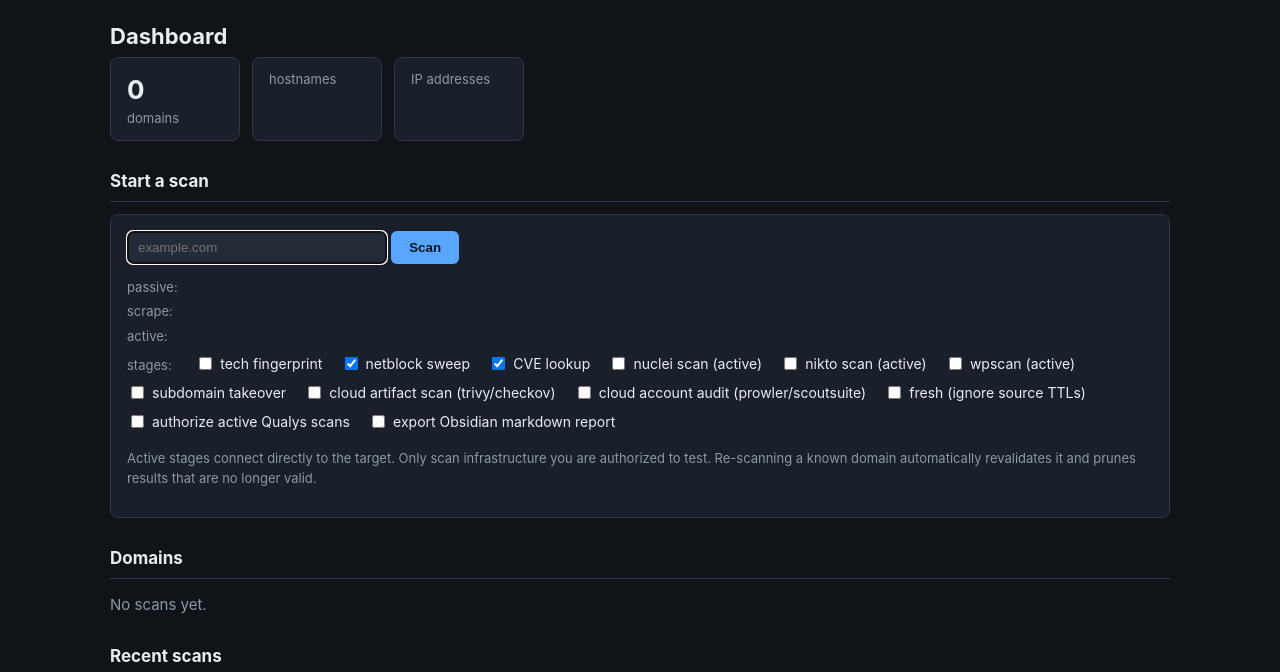
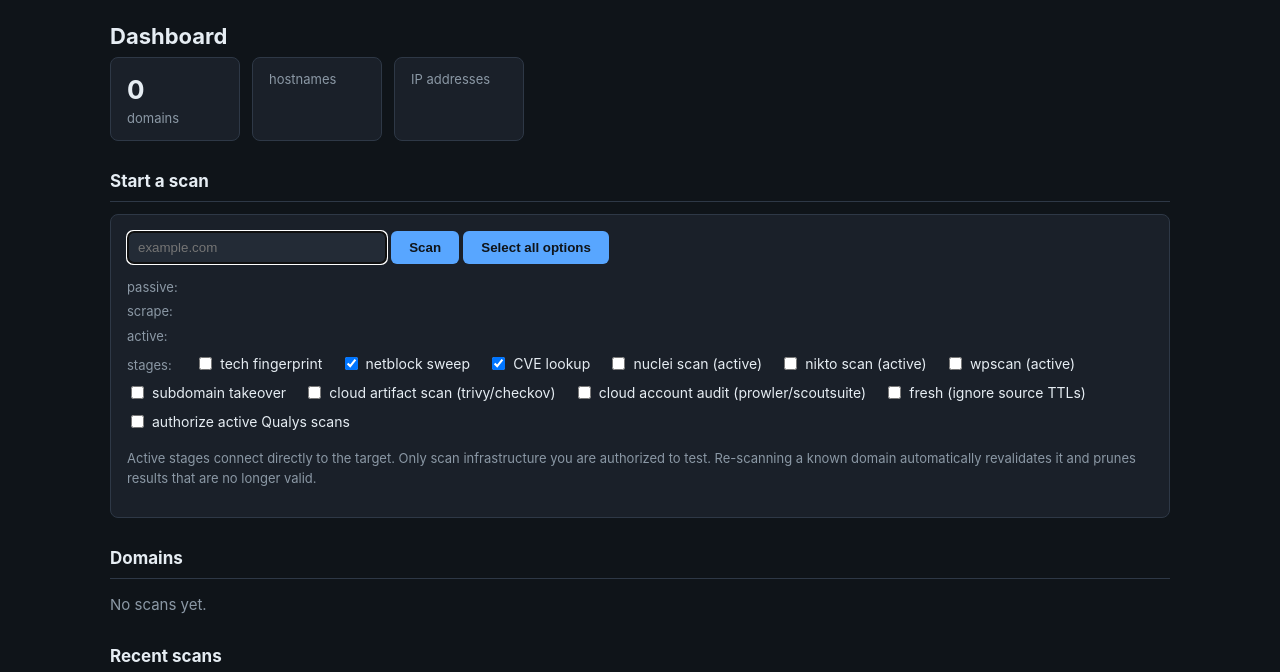
Before and after one commit to SpaceMoehre/posint-scanner, a FastAPI app: page / in a window 1280 px wide. Shown: the part 48-720 px from the top of the page. Run offline with FastAPI, Linux system fonts and the light colour scheme.

Commit message:
Web: drop scan-time markdown export, add per-domain export selection and select-all options button
Co-Authored-By: Claude Sonnet 5.5 <noreply@anthropic.com>
Claude-Session: https://claude.ai/code/session_01FmbJgLYSJGAr5ZRLo8BMJB

```diff
--- a/src/posint_scanner/web/app.py
+++ b/src/posint_scanner/web/app.py
@@ -18,7 +18,7 @@ import tempfile
 from datetime import datetime, timezone
 from pathlib import Path
 
-from fastapi import FastAPI, Form, Request
+from fastapi import FastAPI, Form, Query, Request
 from fastapi.responses import FileResponse, HTMLResponse, JSONResponse, RedirectResponse
 from fastapi.templating import Jinja2Templates
 from pydantic import ValidationError
@@ -85,7 +85,6 @@ def create_app(
         cloud_scan: bool = Form(False),
         cloud_audit: bool = Form(False),
         fresh: bool = Form(False),
-        export_report: bool = Form(False),
     ) -> RedirectResponse:
         domain = domain.strip()
         if not domain:
@@ -105,7 +104,6 @@ def create_app(
             cloud_scan=cloud_scan,
             cloud_audit=cloud_audit,
             fresh=fresh,
-            export_report=export_report,
         )
         job = manager.start(domain, options)
         return RedirectResponse(f"/scans/{job.id}", status_code=303)
@@ -131,11 +129,13 @@ def create_app(
         return JSONResponse(job.as_dict())
 
     @app.get("/export.zip")
-    def export_zip() -> FileResponse:
+    def export_zip(domain: list[str] = Query([])) -> FileResponse:
+        """`domain` (repeatable) limits the export to those domains; none
+        means everything."""
         fd, path = tempfile.mkstemp(suffix=".zip")
         os.close(fd)
         try:
-            write_zip(db, path)
+            write_zip(db, path, domains=domain or None)
         except Exception:
             os.unlink(path)
             raise
--- a/src/posint_scanner/web/scans.py
+++ b/src/posint_scanner/web/scans.py
@@ -23,7 +23,6 @@ from pathlib import Path
 
 from posint_scanner.config import load_config
 from posint_scanner.db import Database
-from posint_scanner.export.obsidian_export import export_obsidian
 from posint_scanner.orchestrator import ScanControl, run_scan
 from posint_scanner.registry import SOURCE_CLASSES, SourceSelection, build_sources
 
@@ -54,7 +53,6 @@ class ScanOptions:
     cloud_scan: bool = False
     cloud_audit: bool = False
     fresh: bool = False
-    export_report: bool = False  # opt-in Obsidian markdown export (off by default)
 
     def selection(self) -> SourceSelection:
         if self.sources is None:
@@ -182,9 +180,6 @@ class ScanManager:
                     fresh=opts.fresh,
                     control=job.control,
                 )
-                # Export Obsidian markdown only if explicitly requested (off by default).
-                if opts.export_report:
-                    export_obsidian(db, Path(self.vault_dir))
             job.status = "cancelled" if job.control.cancelled() else "completed"
         except Exception as exc:  # noqa: BLE001 - surface any failure to the UI
             logger.exception("scan job %s for %s failed", job.id, job.domain)
--- a/src/posint_scanner/web/templates/dashboard.html
+++ b/src/posint_scanner/web/templates/dashboard.html
@@ -14,6 +14,7 @@
     <div style="margin-bottom:12px">
       <input type="text" name="domain" placeholder="example.com" required autofocus>
       <button type="submit">Scan</button>
+      <button type="button" id="select-all-opts" class="secondary">Select all options</button>
     </div>
     <input type="hidden" name="sources_form" value="1">
     {% for category in ["passive", "scrape", "active"] %}
@@ -37,7 +38,6 @@
       <label title="Authenticated: Prowler + ScoutSuite against the configured cloud providers, using your environment credentials. Only for accounts you're authorized to audit. Needs the prowler/scout binaries."><input type="checkbox" name="cloud_audit"> cloud account audit (prowler/scoutsuite)</label>
       <label><input type="checkbox" name="fresh"> fresh (ignore source TTLs)</label>
       <label><input type="checkbox" name="authorize_scans"> authorize active Qualys scans</label>
-      <label><input type="checkbox" name="export_report"> export Obsidian markdown report</label>
     </div>
     <p class="note">Active stages connect directly to the target. Only scan infrastructure you are authorized to test. Re-scanning a known domain automatically revalidates it and prunes results that are no longer valid.</p>
   </form>
@@ -49,7 +49,7 @@
 // remembered: each must be a deliberate per-scan choice.
 (function () {
   const KEY = "posint.scanForm";
-  const NEVER_REMEMBER = ["authorize_scans", "nuclei", "nikto", "wpscan", "takeover", "cloud_scan", "cloud_audit", "export_report"];
+  const NEVER_REMEMBER = ["authorize_scans", "nuclei", "nikto", "wpscan", "takeover", "cloud_scan", "cloud_audit"];
   const form = document.querySelector("form.scan");
   const boxes = [...form.querySelectorAll('input[type=checkbox]')]
     .filter(b => !NEVER_REMEMBER.includes(b.name));
@@ -65,14 +65,30 @@
 })();
 </script>
 
+<script>
+(function () {
+  const btn = document.getElementById("select-all-opts");
+  const boxes = () => [...document.querySelectorAll('form.scan input[type=checkbox]')];
+  btn.addEventListener("click", () => {
+    const all = boxes().every(b => b.checked);
+    boxes().forEach(b => { b.checked = !all; });
+    btn.textContent = all ? "Select all options" : "Clear all options";
+  });
+})();
+</script>
+
 <h2>Domains</h2>
 {% if data.domains %}
-<p><a href="/export.zip" download>Download everything (zip)</a> <span class="note">- JSON, CSV, Obsidian vault and a copy of the database</span></p>
+<form id="export" method="get" action="/export.zip">
+  <button type="submit">Export selected (zip)</button>
+  <span class="note">- JSON, CSV, Obsidian markdown vault and a copy of the database; nothing selected = everything</span>
+</form>
 <table class="dt">
-  <thead><tr><th>Domain</th><th>Hostnames</th><th>IPs</th><th>Services</th><th>Exposures</th><th>CVEs</th><th>Critical</th><th>Secrets</th><th>Added</th><th data-filter="none"></th><th data-filter="none"></th></tr></thead>
+  <thead><tr><th data-filter="none"><input type="checkbox" id="export-all" title="select all"></th><th>Domain</th><th>Hostnames</th><th>IPs</th><th>Services</th><th>Exposures</th><th>CVEs</th><th>Critical</th><th>Secrets</th><th>Added</th><th data-filter="none"></th><th data-filter="none"></th></tr></thead>
   <tbody>
   {% for d in data.domains %}
   <tr>
+    <td><input type="checkbox" form="export" name="domain" value="{{ d.name }}" class="export-sel"></td>
     <td><a href="/domains/{{ d.name }}">{{ d.name }}</a></td>
     <td>{{ d.hostname_count }}</td>
     <td>{{ d.ip_count }}</td>
@@ -96,6 +112,11 @@
 {% else %}<p class="muted">No scans yet.</p>{% endif %}
 
 <script>
+(function () {
+  const all = document.getElementById("export-all");
+  if (all) all.addEventListener("change", () =>
+    document.querySelectorAll(".export-sel").forEach(b => { b.checked = all.checked; }));
+})();
 document.querySelectorAll("form.delete").forEach(f => f.addEventListener("submit", e => {
   if (!confirm(f.dataset.confirm)) e.preventDefault();
 }));
```
Also changed, not shown: src/posint_scanner/export/zip_export.py (+27 -1 lines), tests/test_web.py (+15 -8 lines).
